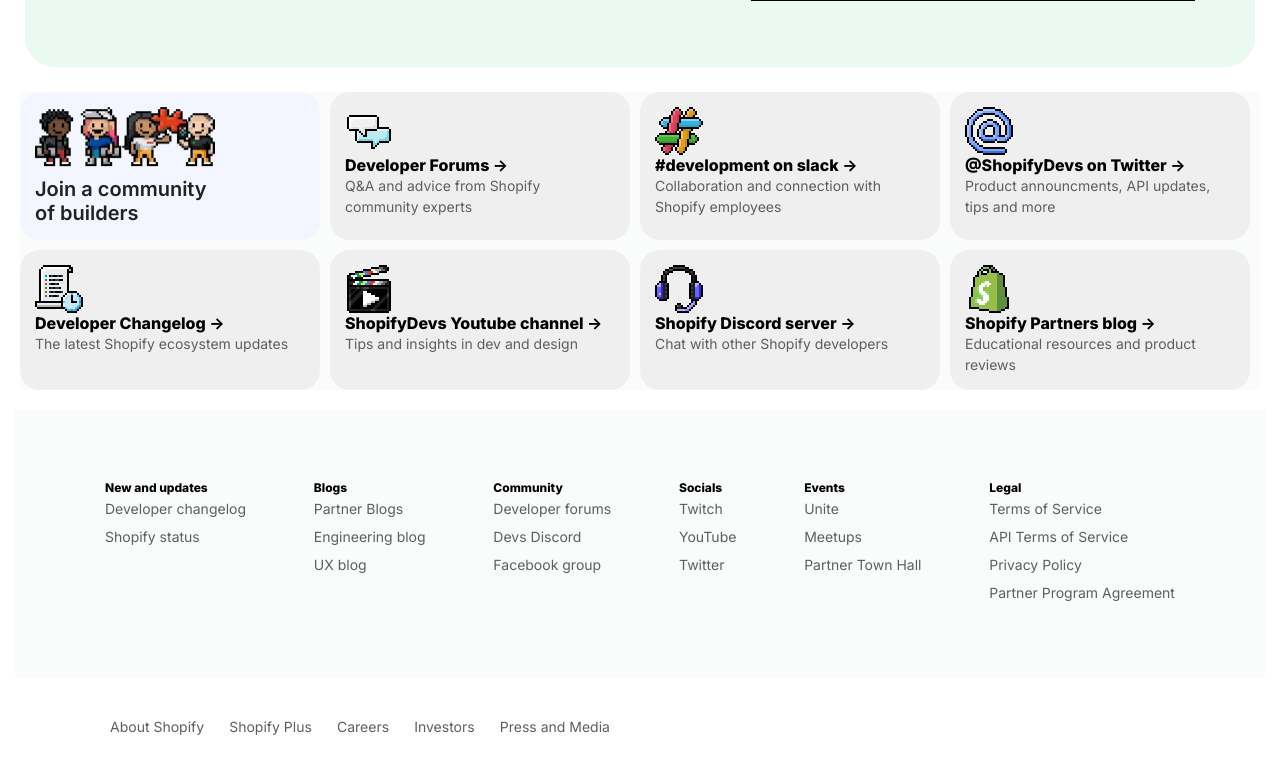
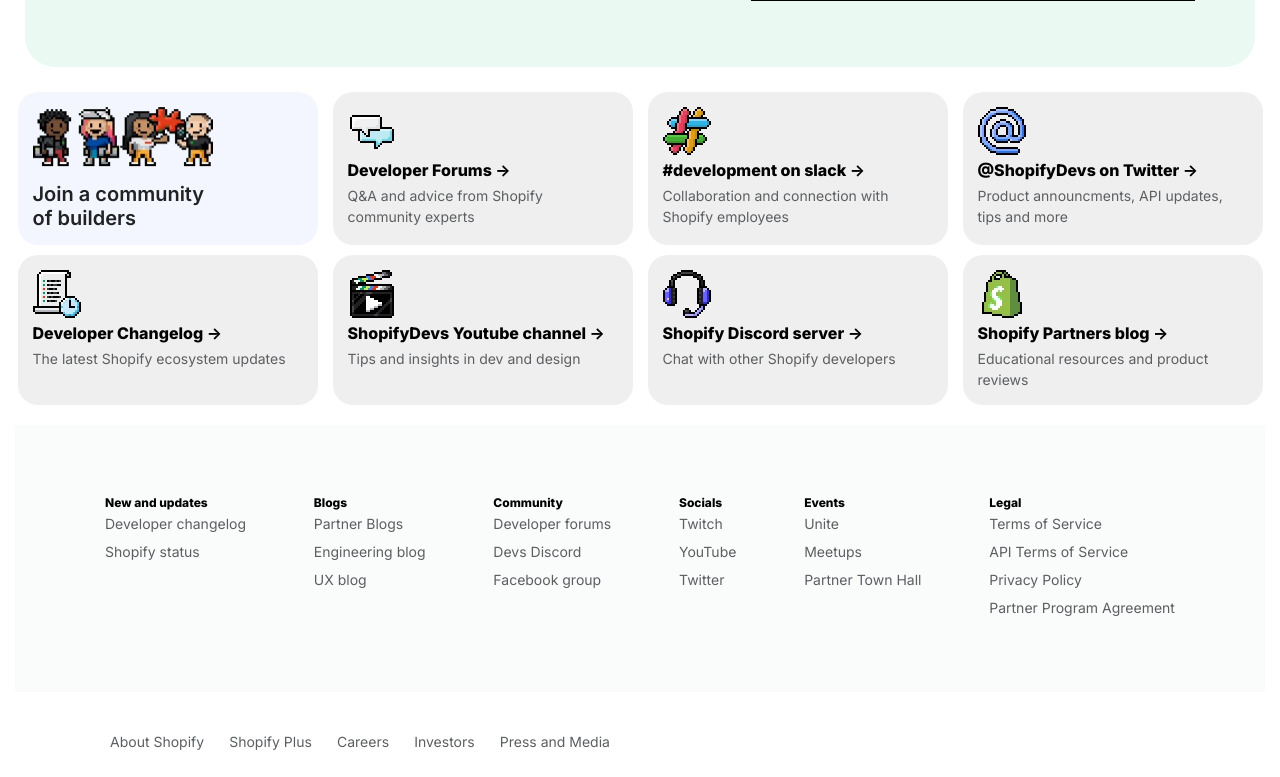
Before and after one commit to itsOmSarraf/shopify.dev-clone, a plain HTML site: page index.html in a window 1280 px wide. Shown: the part 1907-2684 px from the top of the page. Drawn offline with Linux system fonts and the light colour scheme.

Commit message:
new changes

```diff
--- a/styles/button2.css
+++ b/styles/button2.css
@@ -1,9 +1,10 @@
 .join{
     display: grid;
-    grid-template-columns: 1fr 1fr 1fr 1fr;
+    grid-template-columns: 300px 300px 300px 300px;
+    column-gap: 15px;
     margin: 20px;
     row-gap: 10px;
-    background-color: #FAFBFB;
+    justify-content: center;
 }
 .button2,.notbtn{
     width: 300px;
@@ -22,7 +23,9 @@
 }
 .notbtn{
     width: 270px;
-
+}
+.notbtn :hover{
+    box-shadow: none;
 }
 .notbtn p{
     font-family: Inter;
@@ -30,6 +33,7 @@
     line-height: 24px;
     font-size: 20px;
     font-weight: 600;
+    margin-top: 5px;
 }
 .join-comm{
     width: 190px;
@@ -37,10 +41,12 @@
 .button2 p{
     font-size: 14px;
     line-height: 21px;
+    margin-top: 5px;
 }
 .button2 h2{
     font-size: 16px;
     line-height: 20px;
+    margin-top: 5px;
 }
 .comm{
     width: 180px;
```
